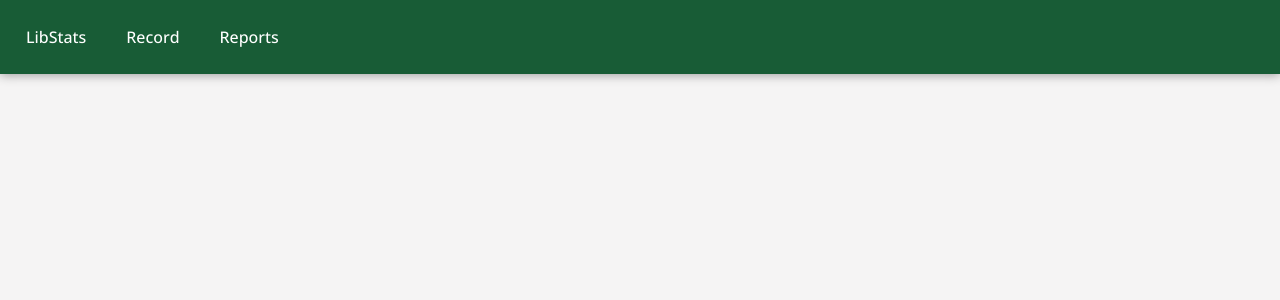
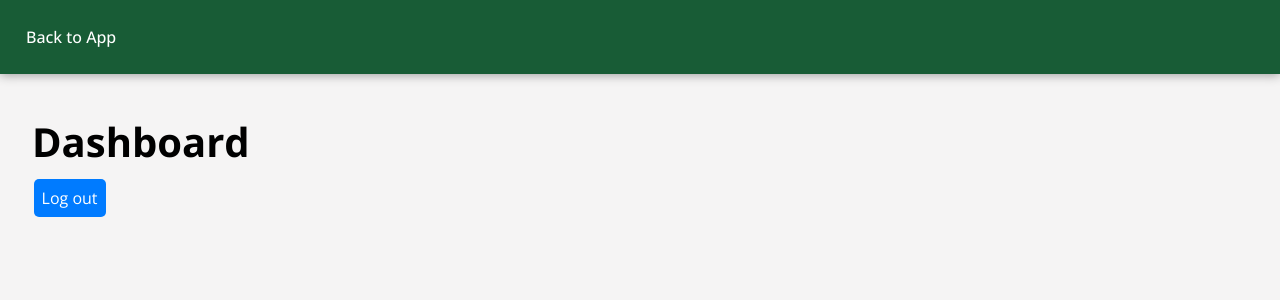
Before and after one commit to jamesspearsv/libstats-node, a React (Vite) app in the folder client/: page /admin in a window 1280 px wide. Shown: the top 300 px of the page. Built offline with nearby package versions, Linux system fonts and the light colour scheme; no server answers.

Commit message:
Add basic login and dashboard pages

```diff
--- /dev/null
+++ b/client/src/Admin.jsx
@@ -0,0 +1,20 @@
+import Nav from "./components/Nav.jsx";
+import { Outlet } from "react-router-dom";
+import { useState } from "react";
+
+function Admin() {
+  // Set api host based on env
+  const apihost = import.meta.env.VITE_API_HOST || "http://localhost:3001";
+  const [accessToken, setAccessToken] = useState(true);
+
+  return (
+    <>
+      <Nav navItems={[{ label: "Back to App", route: "/" }]} />
+      <main>
+        <Outlet context={{ apihost, accessToken, setAccessToken }} />
+      </main>
+    </>
+  );
+}
+
+export default Admin;
--- a/client/src/App.jsx
+++ b/client/src/App.jsx
@@ -1,15 +1,12 @@
-import { Outlet } from "react-router-dom";
-import { Toaster } from "react-hot-toast";
+import { Link, Outlet } from "react-router-dom";
 import { useState, useEffect } from "react";
-import styles from "./App.module.css";
 import Nav from "./components/Nav";
 import Error from "./components/Error.jsx";
 
 function App() {
-  // Set api url based on env
-  const [apihost] = useState(
-    import.meta.env.VITE_API_HOST || "http://localhost:3001",
-  );
+  // Set api host based on env
+  const apihost = import.meta.env.VITE_API_HOST || "http://localhost:3001";
+
   const [options, setOptions] = useState({});
   const [loading, setLoading] = useState(true);
   const [error, setError] = useState(false);
@@ -41,40 +38,24 @@ function App() {
       setError(false);
       setOptions({});
     };
-  }, [apihost]);
+  }, []);
 
   // Return early if there is an error
   if (error) return <Error status={"500"} />;
 
   return (
     <>
-      <Toaster
-        position="top-right"
-        toastOptions={{
-          style: {
-            backgroundColor: "#f5f4f4",
-            fontFamily: "Open Sans",
-          },
-          success: {
-            iconTheme: {
-              primary: "#185c36",
-              secondary: "#ffffff",
-            },
-          },
-          error: {
-            style: {
-              iconTheme: {
-                primary: "#dc3545",
-                secondary: "#ffffff",
-              },
-            },
-          },
-        }}
+      <Nav
+        navItems={[
+          { label: "LibStats", route: "/" },
+          { label: "Record", route: "/record" },
+          { label: "Report", route: "/report" },
+        ]}
       />
-      <Nav />
-      <main className={styles.main}>
-        {!loading && <Outlet context={{ apihost: apihost, options }} />}
-      </main>
+      <main>{!loading && <Outlet context={{ apihost, options }} />}</main>
+      <footer>
+        <Link to={"/admin"}>Admin Dashboard</Link>
+      </footer>
     </>
   );
 }
--- a/client/src/App.module.css
+++ /dev/null
@@ -1,3 +0,0 @@
-.main {
-  padding: 2rem;
-}
--- /dev/null
+++ b/client/src/admin-pages/Dashboard.jsx
@@ -0,0 +1,26 @@
+import { Navigate, useOutletContext } from "react-router-dom";
+import Button from "../components/Button.jsx";
+
+function Dashboard() {
+  const { apihost, accessToken, setAccessToken } = useOutletContext();
+
+  function handleLogout() {
+    setAccessToken(null);
+  }
+
+  if (!accessToken) return <Navigate to={"/admin/login"} />;
+
+  return (
+    <>
+      <h1>Dashboard</h1>
+      <Button
+        text={"Log out"}
+        variant={"primary"}
+        type={"button"}
+        action={handleLogout}
+      />
+    </>
+  );
+}
+
+export default Dashboard;
--- /dev/null
+++ b/client/src/admin-pages/Login.jsx
@@ -0,0 +1,27 @@
+import { Navigate, useOutletContext } from "react-router-dom";
+import Form from "../components/Form.jsx";
+
+function Login() {
+  const { apihost, accessToken, setAccessToken } = useOutletContext();
+
+  function handleLogin(e) {
+    e.preventDefault();
+    console.log(e.currentTarget);
+  }
+
+  if (accessToken) return <Navigate to={"/admin"} />;
+
+  return (
+    <>
+      <Form title={"Login"} onSubmit={handleLogin}>
+        <div>
+          <label htmlFor="admin_password">Admin Password</label>
+          <input name={"admin_password"} type={"password"} />
+        </div>
+        <input type={"submit"} />
+      </Form>
+    </>
+  );
+}
+
+export default Login;
--- a/client/src/components/Nav.jsx
+++ b/client/src/components/Nav.jsx
@@ -1,18 +1,30 @@
 import { NavLink } from "react-router-dom";
+import PropTypes from "prop-types";
 import styles from "./Nav.module.css";
 
 /* App navigation menu */
 
-function Nav() {
+function Nav({ navItems }) {
   return (
     <nav className={styles.nav}>
       <ul className={styles.list} id="list">
-        <NavLink to="/">LibStats</NavLink>
-        <NavLink to="/record">Record</NavLink>
-        <NavLink to="/reports">Reports</NavLink>
+        {navItems.map((item, index) => (
+          <NavLink key={index} to={item.route}>
+            {item.label}
+          </NavLink>
+        ))}
       </ul>
     </nav>
   );
 }
 
+Nav.propTypes = {
+  navItems: PropTypes.arrayOf(
+    PropTypes.shape({
+      label: PropTypes.string.isRequired,
+      route: PropTypes.string.isRequired,
+    }),
+  ).isRequired,
+};
+
 export default Nav;
--- a/client/src/index.css
+++ b/client/src/index.css
@@ -1,4 +1,4 @@
-@import url('https://fonts.googleapis.com/css2?family=Open+Sans:ital,wght@0,300..800;1,300..800&display=swap');
+@import url("https://fonts.googleapis.com/css2?family=Open+Sans:ital,wght@0,300..800;1,300..800&display=swap");
 
 :root {
   --color-primary: #185c36;
@@ -14,11 +14,15 @@
   padding: 0;
   box-sizing: border-box;
   font-size: 16px;
-  font-family: 'Open Sans', system-ui;
+  font-family: "Open Sans", system-ui;
 }
 
 body {
   background-color: var(--color-secondary);
+}
+
+main {
+  padding: 2rem;
 }
 
 h1 {
@@ -57,3 +61,15 @@ hr {
   height: 1px;
   background-color: rgba(0, 0, 0, 0.2);
 }
+
+footer {
+  position: fixed;
+  bottom: 0;
+  width: 100%;
+  padding: 1rem;
+  text-align: center;
+}
+
+footer a {
+  font-size: 0.75rem;
+}
--- a/client/src/main.jsx
+++ b/client/src/main.jsx
@@ -1,13 +1,37 @@
-import { StrictMode } from 'react';
-import { createRoot } from 'react-dom/client';
-import { createBrowserRouter, RouterProvider } from 'react-router-dom';
-import routes from './routes.jsx';
-import './index.css';
+import { StrictMode } from "react";
+import { createRoot } from "react-dom/client";
+import { createBrowserRouter, RouterProvider } from "react-router-dom";
+import routes from "./routes.jsx";
+import "./index.css";
+import { Toaster } from "react-hot-toast";
 
 const router = createBrowserRouter(routes);
 
-createRoot(document.getElementById('root')).render(
+createRoot(document.getElementById("root")).render(
   <StrictMode>
+    <Toaster
+      position="top-right"
+      toastOptions={{
+        style: {
+          backgroundColor: "#f5f4f4",
+          fontFamily: "Open Sans",
+        },
+        success: {
+          iconTheme: {
+            primary: "#185c36",
+            secondary: "#ffffff",
+          },
+        },
+        error: {
+          style: {
+            iconTheme: {
+              primary: "#dc3545",
+              secondary: "#ffffff",
+            },
+          },
+        },
+      }}
+    />
     <RouterProvider router={router} />
-  </StrictMode>
+  </StrictMode>,
 );
--- a/client/src/pages/Reports.jsx
+++ b/client/src/pages/Report.jsx
@@ -14,7 +14,7 @@ import {
   BarChart,
   Bar,
 } from "recharts";
-import styles from "./Reports.module.css";
+import styles from "./Report.module.css";
 
 //  ** COMPONENTS ** //
 import Form from "../components/Form";
@@ -26,7 +26,7 @@ import CountReport from "../components/CountReport";
 import CardWrapper from "../components/CardWrapper";
 import TabSelector from "../components/TabSelector.jsx";
 
-function Reports() {
+function Report() {
   const defaultFormState = {
     start: "",
     end: "",
@@ -226,4 +226,4 @@ function Reports() {
   );
 }
 
-export default Reports;
+export default Report;
--- a/client/src/routes.jsx
+++ b/client/src/routes.jsx
@@ -2,7 +2,10 @@ import App from "./App";
 import Error from "./components/Error";
 import Home from "./pages/Home";
 import Record from "./pages/Record";
-import Reports from "./pages/Reports";
+import Report from "./pages/Report.jsx";
+import Admin from "./Admin.jsx";
+import Login from "./admin-pages/Login.jsx";
+import Dashboard from "./admin-pages/Dashboard.jsx";
 
 const routes = [
   {
@@ -12,9 +15,16 @@ const routes = [
     children: [
       { index: true, element: <Home /> },
       { path: "record", element: <Record /> },
-      { path: "reports", element: <Reports /> },
-      { path: "admin", element: "TODO -- Admin Dashboard" },
+      { path: "report", element: <Report /> },
       { path: "*", element: <Error status={"404"} /> },
+    ],
+  },
+  {
+    path: "/admin",
+    element: <Admin />,
+    children: [
+      { index: true, element: <Dashboard /> },
+      { path: "login", element: <Login /> },
     ],
   },
 ];
```
Also changed, not shown: client/src/pages/Report.module.css (renamed from client/src/pages/Reports.module.css).
